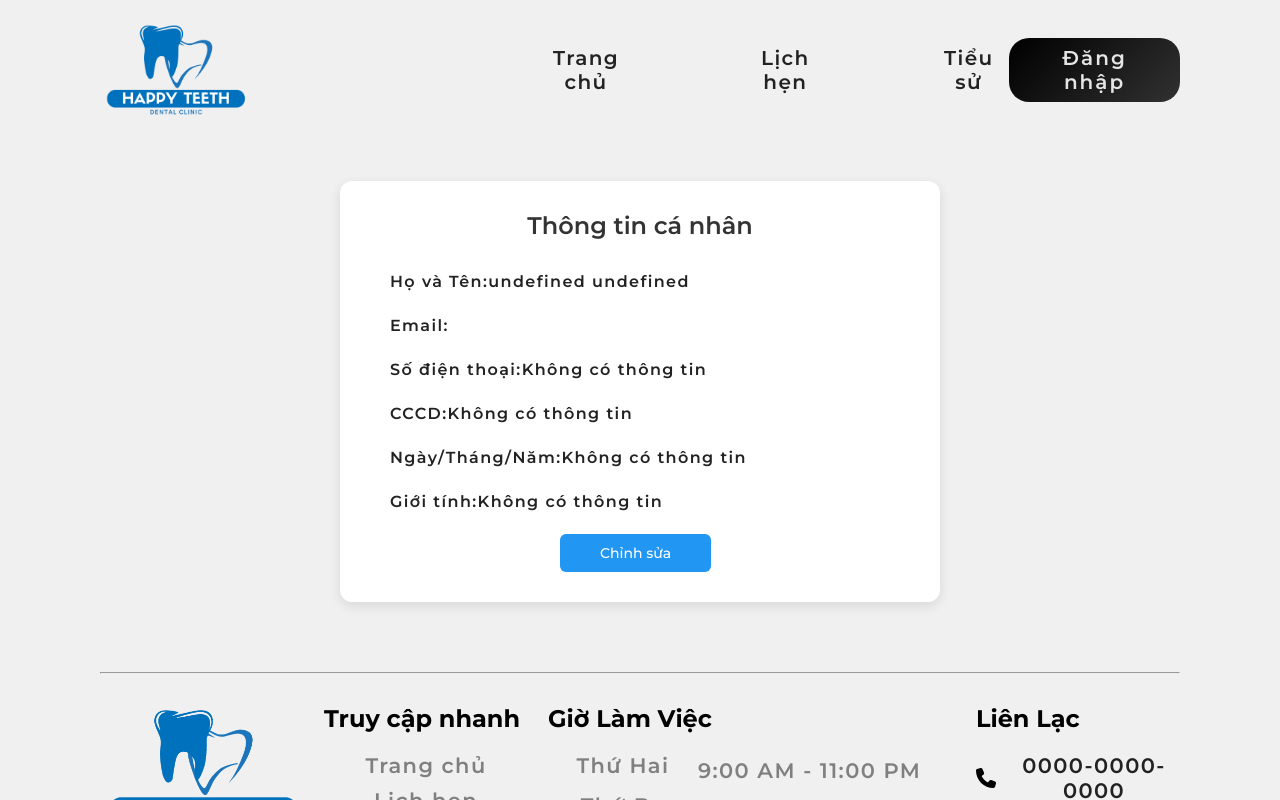
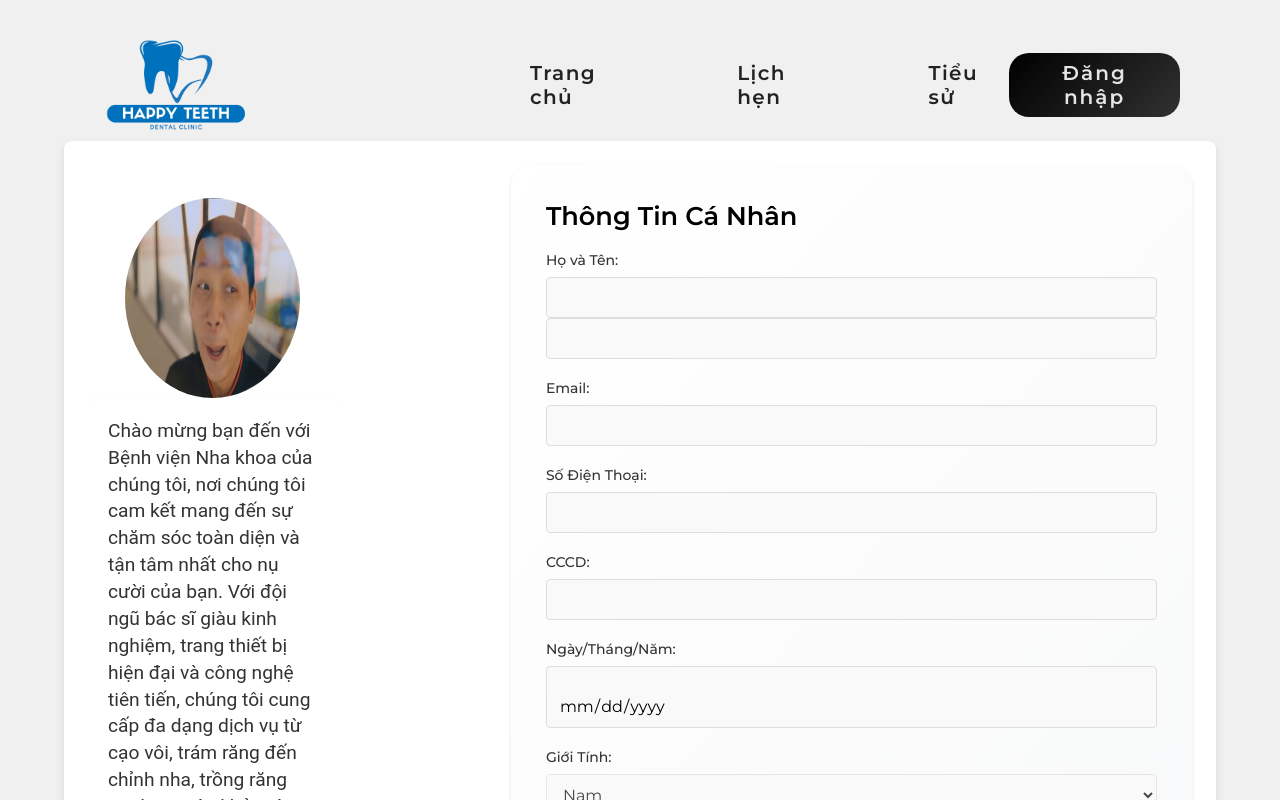
Before and after one commit to Pate0842/Test_Dental_Cilnic, a React (Vite) app in the folder FE/: page /profile in a window 1280 px wide. Shown: the top 800 px of the page. Built offline with nearby package versions, Linux system fonts and the light colour scheme; no server answers.

Commit message:
Update FE code on Frontend branch

```diff
--- a/FE/src/App.css
+++ b/FE/src/App.css
@@ -33,7 +33,7 @@ a {
     font-size: 21px;
     font-weight: 600;
     letter-spacing: 1.4px;
-    text-align: center;
+    text-align: start;
 
 }
 
@@ -108,6 +108,7 @@ h6 {
 .hero .banner p {
   color: #111;
   letter-spacing: 2px;
+  text-align: start;
 }
 .hero .banner span {
   position: absolute;
@@ -305,6 +306,7 @@ h6 {
   font-size: 24px;
   letter-spacing: 2px;
   margin: 0;
+  text-align: start;
 }
 @media (max-width: 925px) {
   .biography {
@@ -468,10 +470,10 @@ nav {
   align-items: center;
   border-bottom-right-radius: 7px;
   border-bottom-left-radius: 7px;
-  padding-top: 20px !important;
-  padding-bottom: 80px !important; /* Tăng padding-bottom để kéo dài phần đáy */
+  padding-bottom: 50px !important; /* Tăng padding-bottom để kéo dài phần đáy */
   z-index: 2;
-  height: 200px;
+  height: 220px;
+
 }
 
 nav .logo {
@@ -608,18 +610,21 @@ nav svg {
 }
 nav .dropdown {
   position: absolute;
-  top: 85px;
+  top: 98px; /* Tăng giá trị này để dropdown hiển thị phía dưới */
   width: 320px;
+  left: 0;
+  margin-left: 83.3%;
   display: flex;
   flex-direction: column;
-  gap: 0; /* Giảm khoảng cách giữa các phần tử xuống 0 */
-  overflow: visible; /* Thêm background trắng cho dropdown */
+  gap: 0;
+  overflow: visible;
+  z-index: 999; /* Đảm bảo dropdown luôn nằm trên các phần tử khác */ /* Giữ chiều cao tự động */
 }
 
 /* Style cho cả link và button trong dropdown */
 nav .dropdown a {
   font-size: 19px;
-  padding: 5px; /* Thêm padding để tạo không gian click */
+  padding: 3px;
   text-decoration: none;
   color: #222;
   border-radius: 100px;
@@ -645,7 +650,7 @@ nav .dropdown .logoutBtn {
 nav .dropdown a:hover,
 nav .dropdown .logoutBtn:hover {
   background-color: #f5f5f5;
-  width: auto;
+  width: 227px;
 }
 
 input[type="date"]:before {
@@ -668,191 +673,144 @@ footer .logo-img{
   padding-top: 11%; /* Khoảng cách từ Navbar */
   padding-bottom: 30px; /* Khoảng cách từ Footer */
 }
-/* Profile.css */
-.profile-page {
-  max-width: 600px;
-  margin: 40px auto;
-  padding: 30px;
-  background-color: #ffffff;
-  border-radius: 12px;
-  box-shadow: 0 4px 12px rgba(0, 0, 0, 0.1);
+.page-content {
+  display: flex;
+  justify-content: center;
+  align-items: center;
+  min-height: auto;
+  background-color: #F0F0F0;
 }
 
-.profile-page h2 {
-  font-size: 24px;
-  font-weight: 600;
-  color: #333;
-  margin-bottom: 30px;
-  text-align: center;
+.Profile.page {
+  width: 100%;
+  max-width: 90%;
+  background-color: #ffffff;
+  border-radius: 8px;
+  box-shadow: 0 4px 8px rgba(0, 0, 0, 0.1);
+  padding: 24px;
+  display: flex; /* Thêm display: flex; để có thể sử dụng flex-direction */
+  flex-direction: row; /* Thêm flex-direction: row; để đặt hình ảnh và form ngang nhau */
+  align-items: center; /* Căn giữa theo chiều dọc */
 }
 
-.profile-page p {
-  text-align: start;
+.Profile.page .img-container {
+  flex-basis: 30%; /* Chiếm 30% chiều rộng của container */
+  display: flex;
+  justify-content: center;
+  height: 700px;
+  font-size: 14px;
+  flex-wrap: wrap;
+}
+.text-profile {
+  font-size: 1.2rem; /* Kích thước font */
+  line-height: 1.4; /* Khoảng cách giữa các dòng */
+  color: #333; /* Màu chữ */
+  font-family: "Roboto", sans-serif;/* Phông chữ */
+  text-align: start; /* Căn giữa văn bản */
+  padding: 20px; /* Khoảng cách trong giữa nội dung và viền */
+  border-radius: 8px; /* Bo góc cho nền */
+  box-shadow: 0 4px 6px rgba(0, 0, 0, 0.1); /* Đổ bóng nhẹ xung quanh */
+  max-width: 800px; /* Chiều rộng tối đa */
+  margin: 0 auto; /* Căn giữa theo chiều ngang */
+}
+
+.text-profile p {
+  margin: 0; /* Loại bỏ khoảng cách mặc định của thẻ p */
+}
+
+
+.Profile.page .img-container img {
+  max-width: 70%;
+  height: 200px;
+  border-radius: 50%; /* Làm tròn ảnh */
+}
+
+.Profile.page .form-container {
+  flex-basis: 70%; /* Chiếm 70% chiều rộng của container */
+}
+
+/* Giữ lại các styles cho form như cũ */
+.bannerstatus h5 {
+  font-size: 1.5rem;
+  font-weight: bold;
   margin-bottom: 20px;
-  font-size: 16px;
-  line-height: 1.5;
-  position:relative;
+  color: #333;
+}
+
+form {
+  display: flex;
   flex-direction: column;
 }
 
-.profile-page p:before {
-  content: attr(data-label);
-  width: 200px; /* Increased width for labels */
-  font-weight: 500;
-  color: #666;
-  text-align: right; /* Right align labels */
-  padding-right: 20px; /* Add padding between label and input */
+.form-group {
+  margin-bottom: 20px;
 }
 
-.profile-page input,
-.profile-page select {
-  flex: 1;
-  padding: 8px 12px;
-  border: 1px solid #ddd;
-  border-radius: 6px;
-  font-size: 14px;
+.form-group label {
+  display: block;
+  font-size: 0.875rem;
+  font-weight: 500;
+  margin-bottom: 8px;
   color: #333;
-  background-color: #fff;
-  margin-left: 20px; /* Add consistent left margin for inputs */
-  width: auto; /* Fixed width for inputs */
 }
 
-.profile-page input[type="date"] {
-  padding: 7px 12px;
+.form-group input, .form-group select {
+  width: 100%;
+  padding: 10px 12px;
+  font-size: 1rem;
+  border: 1px solid #ddd;
+  border-radius: 4px;
+  outline: none;
+  background-color: #f9f9f9;
+  transition: border-color 0.2s ease-in-out;
+  color: #000000;
 }
 
-.profile-page input:read-only {
-  background-color: #f5f5f5;
-  cursor: not-allowed;
+.form-group input:focus, .form-group select:focus {
+  border-color: #007bff;
+  background-color: #fff;
 }
 
-/* Specific styling for first name and last name inputs */
-.profile-page p.name-field {
+.form-actions {
   display: flex;
-  align-items: center;
+  justify-content: flex-end;
 }
 
-.profile-page p.name-field:before {
-  margin-right: 20px;
+/* Các nút trong form-actions */
+.form-actions button {
+  padding: 10px 16px;
+  font-size: 1rem;
+  font-weight: 600;
+  color: #fff;
+  background-color: #007bff; /* Màu xanh cho nút Lưu */
+  border: none;
+  border-radius: 4px;
+  cursor: pointer;
+  transition: background-color 0.2s ease-in-out;
+  margin-right: 18px;
 }
 
-.profile-page input[name="firstName"],
-.profile-page input[name="lastName"] {
-  width: 190px; /* Adjusted width for name inputs */
-  margin: 0;
+.form-actions button:hover {
+  background-color: #007bff; /* Màu xanh đậm khi hover */
 }
 
-.profile-page input[name="firstName"] {
-  margin-right: 20px;
-  margin-left: 20px;
+/* CSS cho nút Hủy */
+.form-actions button:nth-child(2) {
+  background-color: #007bff;
+  margin-left: 680px; /* Màu cam cho nút Hủy */
 }
 
-/* Button styling */
-.button-container {
-  display: flex;
-  justify-content: center;
-  gap: 200px; /* Large gap between buttons */
-  margin-top: 30px;
-  padding: 0 100px; /* Add padding to maintain button positions */
+.form-actions button:nth-child(2):hover {
+  background-color: #007bff; /* Màu cam đậm khi hover */
 }
 
-.profile-page button {
-  padding: 10px 40px;
-  border: none;
-  border-radius: 6px;
-  font-size: 14px;
-  font-weight: 500;
-  cursor: pointer;
-  transition: all 0.2s ease;
-  min-width: 120px; /* Minimum width for buttons */
-}
-
-.profile-page button:first-of-type {
-  background-color: #4CAF50;
-  color: white;
-  margin-left: 30px;
-}
-
-.profile-page button:first-of-type:hover {
-  background-color: #45a049;
-}
-
-.profile-page button:last-of-type {
-  background-color: #f44336;
-  color: white;
-  margin-left: 240px;
-}
-
-.profile-page button:last-of-type:hover {
-  background-color: #da190b;
-}
-
-.profile-page button:only-of-type {
-  background-color: #2196F3;
-  color: white;
-  margin-left: 190px;
-}
-
-.profile-page button:only-of-type:hover {
-  background-color: #0b7dda;
-}
-
-/* Container styling */
-.content-container {
-  min-height: calc(100vh - 200px);
-  padding: 80px 20px;
-  background-color: #f5f7fa;
-}
-
-/* Responsive adjustments */
-@media (max-width: 800px) {
-  .profile-page {
-    max-width: 100%;
-    margin: 20px;
-    padding: 20px;
-  }
-
-  .profile-page p {
-    flex-direction: column;
-    align-items: flex-start;
-  }
-
-  .profile-page p:before {
-    width: 100%;
-    text-align: left;
-    margin-bottom: 5px;
-  }
-
-  .profile-page input,
-  .profile-page select {
-    width: 100%;
-    margin-left: 0;
-  }
-
-  .profile-page input[name="firstName"],
-  .profile-page input[name="lastName"] {
-    width: 100%;
-    margin-right: 0;
-    margin-bottom: 10px;
-
-  }
-
-  .button-container {
-    flex-direction: column;
-    gap: 10px;
-    padding: 0;
-  }
-
-  .profile-page button {
-    width: 100%;
-  }
-}
 
 /* AppointmentStatus.css */
 
 
 .AppointmentStatus.page {
   width: 100%;
+  height: auto;
 }
 
 .bannerstatus {
@@ -863,17 +821,16 @@ footer .logo-img{
   margin-bottom: 20px;
   width: 80%;
   height: auto;
-  margin: 0 auto;
+  margin-left: 174px;
   background: linear-gradient(to right bottom, #ffffff, #f8f9fa); /* Gradient nhẹ */
 }
 
 .bannerstatus h5 {
-  font-size: 1.2rem;
+  font-size: 1.6rem;
   font-weight: 600;
   color: #000000;
   margin-bottom: 20px;
-text-align: center;
-margin-left: 30px;
+text-align: left;
 }
 
 .bannerstatus table {
--- a/FE/src/components/Navbar.jsx
+++ b/FE/src/components/Navbar.jsx
@@ -47,19 +47,22 @@ const Navbar = () => {
               Tiểu sử
             </Link>
           </div>
-          {isAuthenticated ? (
+          {isAuthenticated && user ? (
             <div className="user-info"
-                 onMouseEnter={() => setDropdownOpen(true)}
-                 onMouseLeave={() => setDropdownOpen(false)}
+              onMouseEnter={() => setDropdownOpen(true)}
+              onMouseLeave={() => setDropdownOpen(false)}
             >
               <span className="user-name">{`${user.firstName} ${user.lastName}`}</span>
               {dropdownOpen && (
                 <div className="dropdown">
                   <Link to="/appointmentstatus" onClick={() => setShow(!show)}>
-                  Trạng thái lịch hẹn
+                    Trạng thái lịch hẹn
                   </Link>
                   <Link to="/profile" onClick={() => setShow(!show)}>
-                  Thông tin cá nhân
+                    Thông tin cá nhân
+                  </Link>
+                  <Link to="/profile" onClick={() => setShow(!show)}>
+                    Lịch sử khám bệnh
                   </Link>
                   <button className="logoutBtn btn" onClick={handleLogout}>
                     Đăng xuất
--- a/FE/src/pages/AppointmentStatus.jsx
+++ b/FE/src/pages/AppointmentStatus.jsx
@@ -1,4 +1,4 @@
-import React, { useEffect, useState, useContext } from "react";
+import { useEffect, useState, useContext } from "react";
 import axios from "axios";
 import { Context } from "../main";
 import { toast } from "react-toastify";
--- a/FE/src/pages/Profile.jsx
+++ b/FE/src/pages/Profile.jsx
@@ -1,176 +1,172 @@
-import { useContext, useState, useEffect } from "react";
+import { useState, useContext, useEffect } from "react";
 import axios from "axios";
+import { Context } from "../main";
 import { toast } from "react-toastify";
-import { Context } from "../main";
 
 const Profile = () => {
   const { user, setUser } = useContext(Context);
   const [isEditing, setIsEditing] = useState(false);
-  const [formData, setFormData] = useState({
+  const [profileData, setProfileData] = useState({
     firstName: "",
     lastName: "",
     email: "",
     phone: "",
-    nic: "",  // Display the current NIC but make it read-only
+    nic: "",
     dob: "",
     gender: "",
   });
 
-  // Cập nhật formData mỗi khi user thay đổi
+  const formatDate = (dateString) => {
+    if (!dateString) return "";
+    return new Date(dateString).toISOString().split("T")[0];
+  };
+
   useEffect(() => {
     if (user) {
-      setFormData({
+      setProfileData({
         firstName: user.firstName || "",
         lastName: user.lastName || "",
         email: user.email || "",
         phone: user.phone || "",
         nic: user.nic || "",
-        dob: user.dob ? new Date(user.dob).toISOString().split("T")[0] : "",
+        dob: formatDate(user.dob),
         gender: user.gender || "",
       });
     }
   }, [user]);
 
-  const formatDate = (dateString) => {
-    if (!dateString) return "Không có thông tin";
-    const date = new Date(dateString);
-    const day = String(date.getDate()).padStart(2, '0');
-    const month = String(date.getMonth() + 1).padStart(2, '0');
-    const year = date.getFullYear();
-    return `${day}-${month}-${year}`;
+  const handleChange = (e) => {
+    const { name, value } = e.target;
+    setProfileData((prevData) => ({ ...prevData, [name]: value }));
   };
 
-  const handleChange = (e) => {
-    setFormData({ ...formData, [e.target.name]: e.target.value });
+  const handleEditToggle = () => {
+    setIsEditing((prevEditing) => !prevEditing);
   };
 
   const handleSave = async () => {
     try {
-      const res = await axios.put("http://localhost:4000/api/v1/user/patient/update", formData, {
+      const res = await axios.put("http://localhost:4000/api/v1/user/patient/update", profileData, {
         withCredentials: true,
-        headers: { "Content-Type": "application/json" },
       });
-      toast.success("Thông tin đã được cập nhật thành công.");
-      setUser(res.data.user); // Cập nhật lại user trong Context
+      toast.success("Thông tin đã được cập nhật!");
       setIsEditing(false);
-    } catch (error) {
-      toast.error(error.response.data.message || "Có lỗi xảy ra.");
+      setUser(res.data.updatedUser);
+    } catch (err) {
+      toast.error(err.response?.data?.message || "Đã có lỗi xảy ra!");
     }
   };
 
-  // Hàm xử lý nút Hủy
   const handleCancel = () => {
-    setIsEditing(false); // Đóng chế độ chỉnh sửa
-    setFormData({
+    setProfileData({
       firstName: user.firstName || "",
       lastName: user.lastName || "",
       email: user.email || "",
       phone: user.phone || "",
       nic: user.nic || "",
-      dob: user.dob ? new Date(user.dob).toISOString().split("T")[0] : "",
+      dob: formatDate(user.dob),
       gender: user.gender || "",
-    }); // Khôi phục lại dữ liệu ban đầu
+    });
+    setIsEditing(false);
   };
 
   return (
     <div className="page-content">
-      <section className="profile-page">
-        <h2>Thông tin cá nhân</h2>
-        <p>Họ và Tên:
-          {isEditing ? (
-            <>
+      <section className="Profile page">
+        <div className="img-container">
+          <img src="/thay-ba-1.jpg" alt="Profile" />
+          <div className="text-profile">
+
+Chào mừng bạn đến với Bệnh viện Nha khoa của chúng tôi, nơi chúng tôi cam kết mang đến sự chăm sóc toàn diện và tận tâm nhất cho nụ cười của bạn. Với đội ngũ bác sĩ giàu kinh nghiệm, trang thiết bị hiện đại và công nghệ tiên tiến, chúng tôi cung cấp đa dạng dịch vụ từ cạo vôi, trám răng đến chỉnh nha, trồng răng implant. Sức khỏe và sự hài lòng của bạn là ưu tiên hàng đầu, và chúng tôi luôn tạo ra môi trường thân thiện, thoải mái để bạn cảm thấy an tâm trong suốt quá trình điều trị. Hãy để chúng tôi đồng hành cùng bạn trong hành trình bảo vệ và nâng tầm nụ cười của bạn!
+          </div>
+        </div>
+        <div className="bannerstatus">
+          <h5>Thông Tin Cá Nhân</h5>
+          <form>
+            <div className="form-group">
+              <label>Họ và Tên:</label>
               <input
                 type="text"
                 name="firstName"
-                value={formData.firstName}
+                value={profileData.firstName|| ""}
                 onChange={handleChange}
-                placeholder="Họ"
+                disabled={!isEditing}
               />
               <input
                 type="text"
                 name="lastName"
-                value={formData.lastName}
+                value={profileData.lastName || ""}
                 onChange={handleChange}
-                placeholder="Tên"
+                disabled={!isEditing}
               />
-            </>
-          ) : (
-            `${user.firstName} ${user.lastName}`
-          )}
-        </p>
-        <p>Email:
-          {isEditing ? (
+            </div>
+            <div className="form-group">
+              <label>Email:</label>
               <input
                 type="email"
                 name="email"
-              value={formData.email}
+                value={profileData.email || ""}
                 onChange={handleChange}
-              placeholder="Email"
+                disabled={!isEditing}
               />
-          ) : (
-            user.email
-          )}
-        </p>
-        <p>Số điện thoại:
-          {isEditing ? (
+            </div>
+            <div className="form-group">
+              <label>Số Điện Thoại:</label>
               <input
                 type="tel"
                 name="phone"
-              value={formData.phone}
+                value={profileData.phone || ""}
                 onChange={handleChange}
-              placeholder="Số điện thoại"
+                disabled={!isEditing}
               />
-          ) : (
-            user.phone || "Không có thông tin"
-          )}
-        </p>
-        <p>CCCD:
-          {isEditing ? (
+            </div>
+            <div className="form-group">
+              <label>CCCD:</label>
               <input
                 type="text"
                 name="nic"
-              value={formData.nic}
-              readOnly  // Make NIC field read-only
+                value={profileData.nic || ""}
+                disabled
               />
-          ) : (
-            user.nic || "Không có thông tin"
-          )}
-        </p>
-        <p>Ngày/Tháng/Năm:
-          {isEditing ? (
+            </div>
+            <div className="form-group">
+              <label>Ngày/Tháng/Năm:</label>
               <input
                 type="date"
                 name="dob"
-              value={formData.dob}
+                value={profileData.dob || ""}
                 onChange={handleChange}
-              placeholder="Ngày/Tháng/Năm"
+                disabled={!isEditing}
               />
-          ) : (
-            formatDate(user.dob)
-          )}
-        </p>
-        <p>Giới tính:
-          {isEditing ? (
-            <select name="gender" value={formData.gender} onChange={handleChange}>
-              <option value="">Chọn Giới Tính</option>
+            </div>
+            <div className="form-group">
+              <label>Giới Tính:</label>
+              <select
+                name="gender"
+                value={profileData.gender || ""}
+                onChange={handleChange}
+                disabled={!isEditing}
+              >
                 <option value="Nam">Nam</option>
                 <option value="Nữ">Nữ</option>
               </select>
-          ) : (
-            user.gender || "Không có thông tin"
-          )}
-        </p>
+            </div>
+            <div className="form-actions">
               {isEditing ? (
                 <>
-            <button onClick={handleSave}>Lưu</button>
-            <button onClick={handleCancel}>Hủy</button> {/* Nút Hủy */}
+                  <button type="button" onClick={handleCancel}>Hủy</button>
+                  <button type="button" onClick={handleSave}>Lưu</button>
                 </>
               ) : (
-          <button onClick={() => setIsEditing(true)}>Chỉnh sửa</button>
+                <button type="button" onClick={handleEditToggle}>Chỉnh sửa</button>
               )}
+            </div>
+          </form>
+        </div>
       </section>
     </div>
   );
 };
 
 export default Profile;
+//hello
```
Also changed, not shown: FE/public/thay-ba-1.jpg (added). Lines whose indentation alone changed are shown as unchanged.
